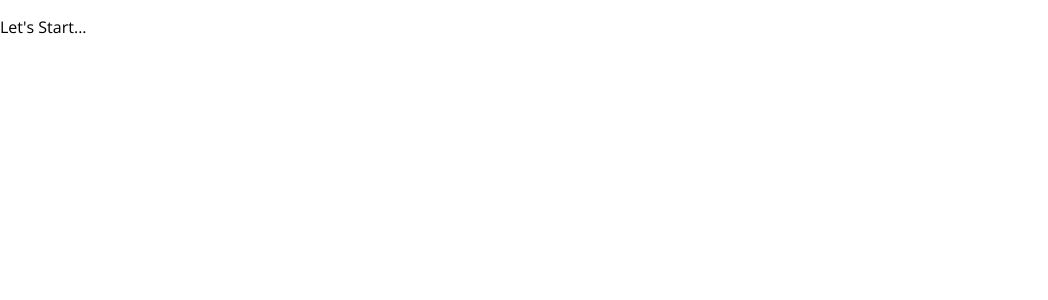
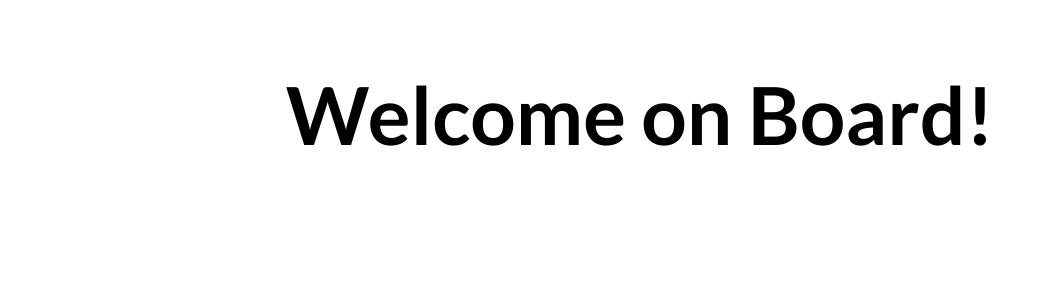
Before and after one commit to krupa2029/Authentication-React, a React (Create React App) app: page / in a window 1280 px wide. Shown: the top 300 px of the page, without its empty margins (0-1048 px from the left). Built offline with nearby package versions, Linux system fonts and the light colour scheme.

Commit message:
Added: HomePage With StartingPageContent

```diff
--- a/package.json
+++ b/package.json
@@ -8,6 +8,7 @@
     "@testing-library/user-event": "^12.8.3",
     "react": "^17.0.2",
     "react-dom": "^17.0.2",
+    "react-router-dom": "^5.3.0",
     "react-scripts": "4.0.3",
     "web-vitals": "^1.1.2"
   },
--- a/src/App.js
+++ b/src/App.js
@@ -1,7 +1,16 @@
+import { Switch, Route } from 'react-router-dom';
+import HomePage from './pages/HomePage';
+import Layout from './components/Layout/Layout';
 
 function App() {
   return (
-    <p>Let's Start...</p>
+    <Layout>
+    <Switch>
+      <Route path='/' exact>
+        <HomePage />
+      </Route>
+    </Switch>
+  </Layout>
   );
 }
 
--- /dev/null
+++ b/src/components/Layout/Layout.js
@@ -0,0 +1,12 @@
+import { Fragment } from 'react';
+
+
+const Layout = (props) => {
+  return (
+    <Fragment>
+      <main>{props.children}</main>
+    </Fragment>
+  );
+};
+
+export default Layout;
--- /dev/null
+++ b/src/components/StartingPage/StartingPageContent.js
@@ -0,0 +1,11 @@
+import classes from './StartingPageContent.module.css';
+
+const StartingPageContent = () => {
+  return (
+    <section className={classes.starting}>
+      <h1>Welcome on Board!</h1>
+    </section>
+  );
+};
+
+export default StartingPageContent;
--- /dev/null
+++ b/src/components/StartingPage/StartingPageContent.module.css
@@ -0,0 +1,8 @@
+.starting {
+  margin: 3rem auto;
+  text-align: center;
+}
+
+.starting h1 {
+  font-size: 5rem;
+}
--- a/src/index.js
+++ b/src/index.js
@@ -1,12 +1,13 @@
 import React from 'react';
 import ReactDOM from 'react-dom';
+import { BrowserRouter } from 'react-router-dom';
 import './index.css';
 import App from './App';
 
 
 ReactDOM.render(
-  <React.StrictMode>
+  <BrowserRouter>
     <App />
-  </React.StrictMode>,
+  </BrowserRouter>,
   document.getElementById('root')
 );
--- /dev/null
+++ b/src/pages/HomePage.js
@@ -0,0 +1,7 @@
+import StartingPageContent from '../components/StartingPage/StartingPageContent';
+
+const HomePage = () => {
+  return <StartingPageContent />;
+};
+
+export default HomePage;
```
Also changed, not shown: 1 other file (tests, documents, lock files or other folders).
